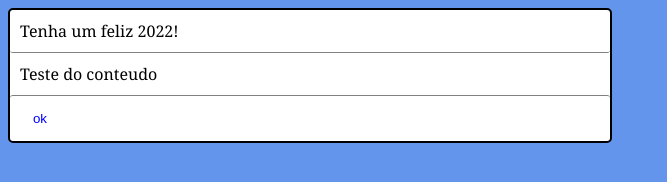
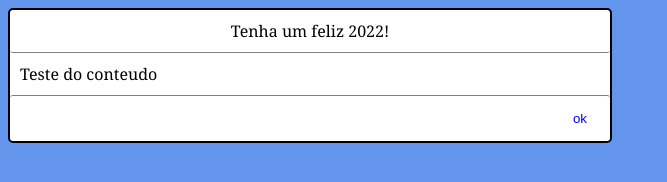
Before and after one commit to PedroLuisBrilhadori/mural-front, a plain HTML site: page index.html in a window 1280 px wide. Shown: the whole page, without its empty margins (0-667 px from the left). Drawn offline with Linux system fonts and the light colour scheme.

Commit message:
style: adiciona display flex no header e footer do card component

```diff
--- a/src/main.css
+++ b/src/main.css
@@ -8,6 +8,9 @@
 .card-title{
     border-bottom: 1px solid grey;
     border-radius: 3px;
+
+    display: flex;
+    justify-content: center;
 }
 
 .card-title-text{
@@ -23,6 +26,8 @@
 }
 
 .card-actions{
+    display: flex;
+    justify-content: end;
     border-top: 1px solid grey;
     border-radius: 3px;
 }
```
